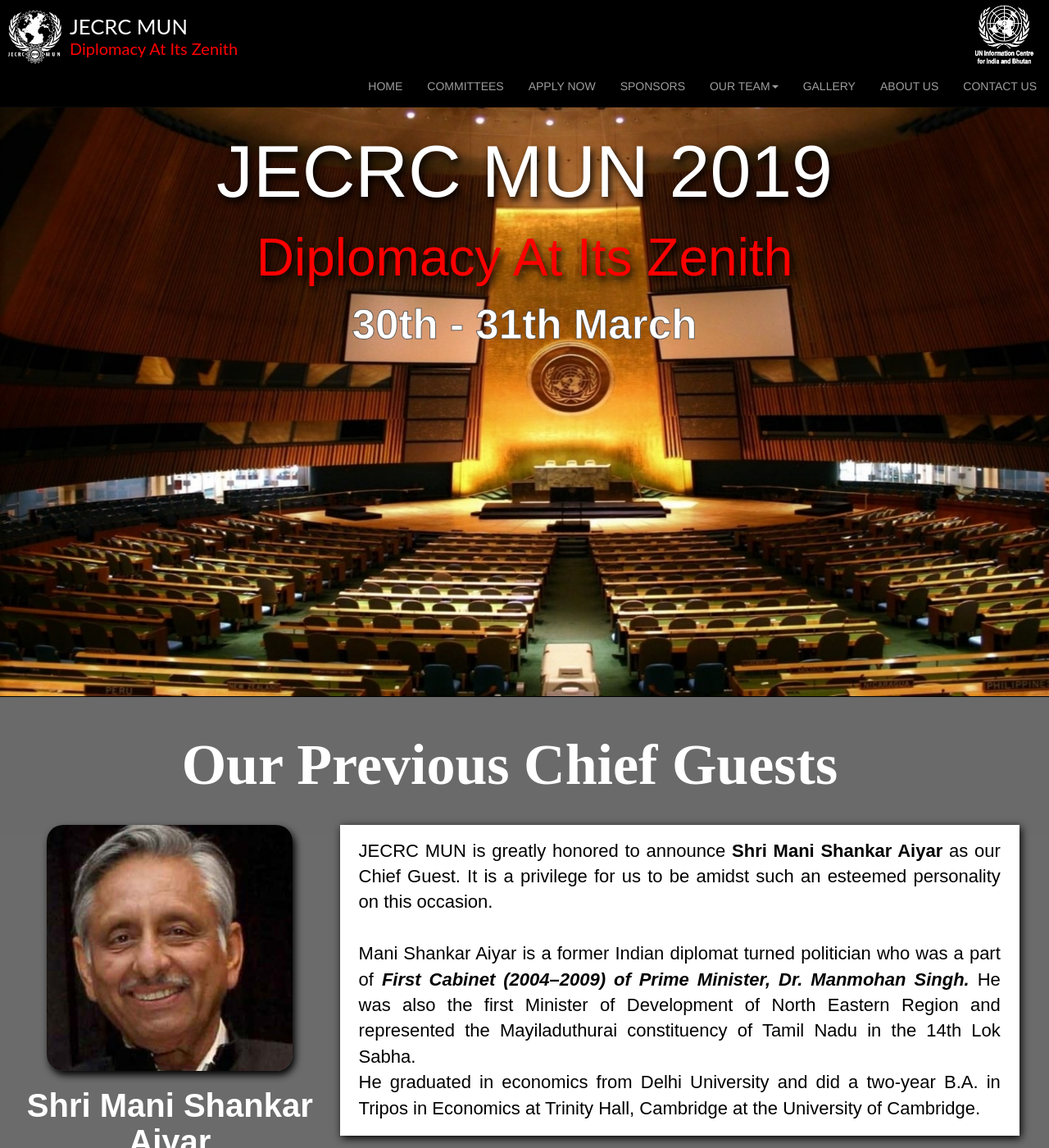
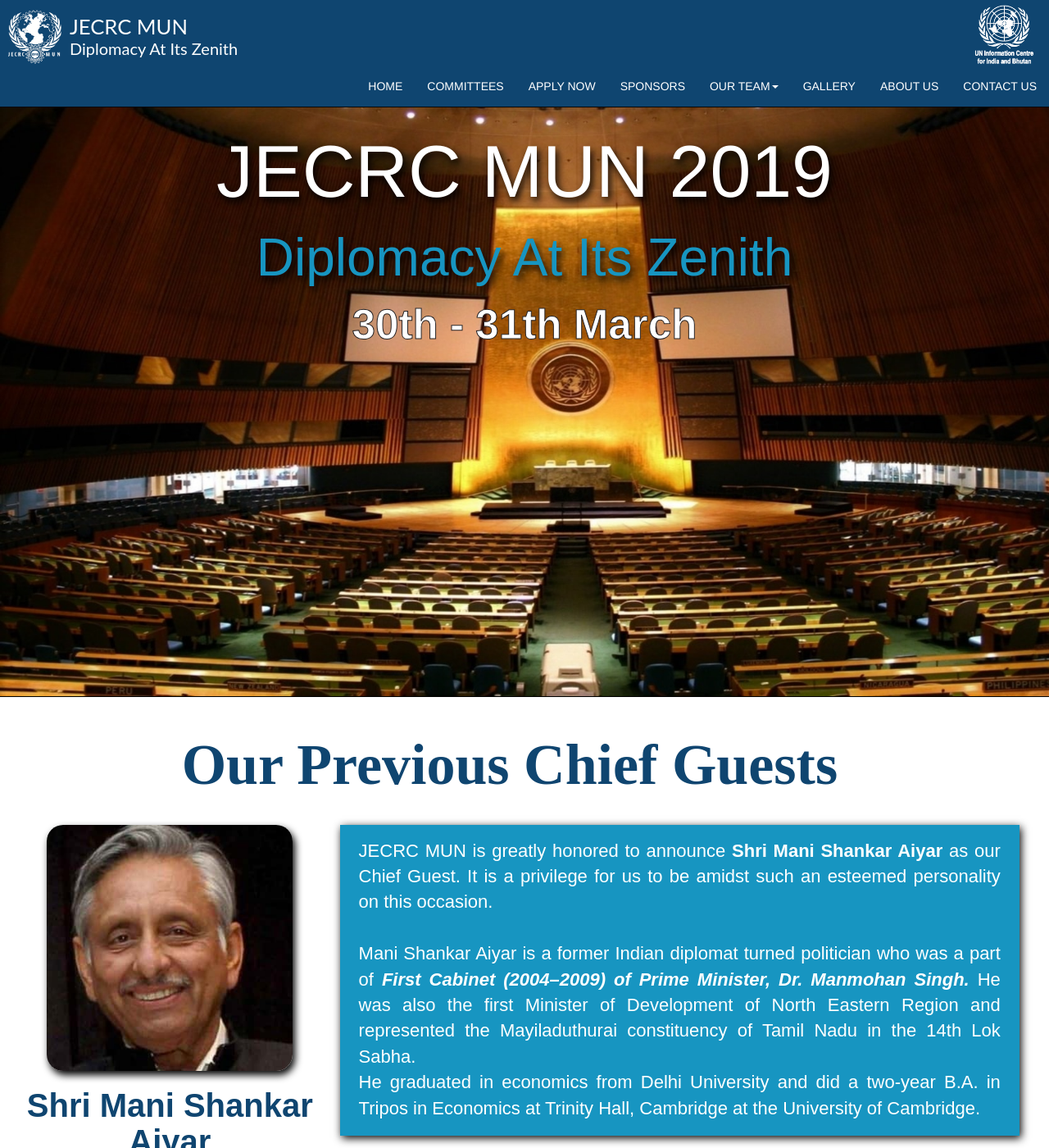
Before and after one commit to jecrcmun19/jecrcmun19.github.io, a Jekyll site: the page built from index.html, in a window 1280 px wide and 1400 px high. Shown: the whole window at 82% size. Built offline with Jekyll 4.4.1, drawn with Linux system fonts in a browser that asks for light colours.

Commit message:
update theme

```diff
--- a/_includes/header.html
+++ b/_includes/header.html
@@ -20,12 +20,12 @@
       </div>
       <div class="collapse navbar-collapse" id="myNavbar">
         <ul class="nav navbar-nav navbar-right">
-          <li><a class="item" href="/">HOME</a></li>
-          <li><a class="item" href="/#committee">COMMITTEES</a></li>
-          <li><a class="item" href="/#apply">APPLY NOW</a></li>
+          <li><a class="item nav-elements" href="/">HOME</a></li>
+          <li><a class="item nav-elements" href="/#committee">COMMITTEES</a></li>
+          <li><a class="item nav-elements" href="/#apply">APPLY NOW</a></li>
           <!-- <li><a class="item" href="/campus_ambassador/">CAMPUS AMBASSADOR</a></li> -->
           <!-- <li><a class="item" href="/collabrators/">OUR COLLABORATIONS</a></li> -->
-          <li><a class="item" href="/sponsors/">SPONSORS</a></li>
+          <li><a class="item nav-elements" href="/sponsors/">SPONSORS</a></li>
           <!-- <li class="dropdown"><a class="dropdown-toggle" data-toggle="dropdown" href="#">EXECUTIVE BOARD<span class="caret"></span></a> -->
             <ul class="dropdown-menu">
               {% for grp in site.data.execboard %}
@@ -34,16 +34,16 @@
             </ul>
           </li>
 
-          <li class="dropdown"><a class="dropdown-toggle" data-toggle="dropdown" href="#">OUR TEAM<span class="caret"></span></a>
+          <li class="dropdown"><a class="dropdown-toggle nav-elements" data-toggle="dropdown" href="#">OUR TEAM<span class="caret"></span></a>
             <ul class="dropdown-menu">
               {% for grp in site.data.team %}
               <li><a class="item" href="/our_team/#{{ forloop.index }}">{{ grp.group }}</a></li>
               {% endfor %}
             </ul>
           </li>
-          <li><a class="item" href="/gallery/">GALLERY</a></li>
-          <li><a class="item" href="/about_us/">ABOUT US</a></li>
-          <li><a class="item" href="/#mailus">CONTACT US</a></li>
+          <li><a class="item nav-elements" href="/gallery/">GALLERY</a></li>
+          <li><a class="item nav-elements" href="/about_us/">ABOUT US</a></li>
+          <li><a class="item nav-elements" href="/#mailus">CONTACT US</a></li>
         </ul>
       </div>
     </div>
--- a/assets/css/style.scss
+++ b/assets/css/style.scss
@@ -3,10 +3,11 @@
 ---
 
 @import "minima";
-$defualt-color: black;
-$primary_color: red;
-$backgrond: rgb(219, 219, 218);
-$sec_color: rgba(62, 62, 62, 0.77);
+$default-color: rgb(15, 69, 112);
+$primary_color: #1795C1;
+$color-white: white;
+$sec_color: #282425;
+$backgrond: white;
 html {
   overflow-x: hidden;
 }
@@ -18,7 +19,7 @@ header {
   z-index: 1;
 
   .header {
-    background: $defualt-color;
+    background: $default-color;
     padding: 20px 10px 10px 15px;
     height: 100px;
   }
@@ -47,7 +48,7 @@ header {
   }
 
   .header-logo-title {
-    color: $primary_color;
+    color: $color-white;
     font-family: lato;
     font-size: 2vw;
     line-height: 25px;
@@ -63,11 +64,11 @@ header {
   }
 
   #logo-jecrc {
-    color: white;
+    color: $color-white;
   }
 
   .container-fluid {
-    background: $defualt-color;
+    background: $default-color;
     width: 100%;
   }
 
@@ -80,6 +81,10 @@ header {
     a {
       font-size: 14px;
     }
+  }
+
+  .nav-elements{
+    color: $color-white !important;
   }
   @media screen and (max-width: 425px) {
     .logo_mun {
@@ -215,7 +220,7 @@ header {
   }
 
   .mun {
-    color: white;
+    color: $color-white;
     font-size: 7vw;
     padding-top: 20px;
     text-shadow: 3px 5px 10px black;
@@ -224,13 +229,13 @@ header {
   }
 
   #year {
-    color: white;
+    color: $color-white;
   }
 
   .caption {
     font-size: 5vw;
     text-shadow: 3px 5px 10px black;
-    color: red;
+    color: $primary_color;
     -webkit-animation: reveal 1s steps(9) infinite;
             animation: reveal 1s steps(9) infinite;
     font-family: sans-serif;
@@ -239,7 +244,7 @@ header {
 
   .dates {
     font-size: 4vw;
-    color: white;
+    color: $color-white;
     font-weight: bold;
     -webkit-text-stroke: 1px $sec_color;
   }
@@ -247,16 +252,16 @@ header {
   .btn {
     margin-top: 1%;
     margin-bottom: 1%;
-    background: red;
-    color: white;
+    background: $default-color;
+    color: $color-white;
     font-size: 35px;
     border-radius: 15px;
     font-weight: bold;
   }
 
   .btn:hover {
-    background: white;
-    color: red;
+    background: $color-white;
+    color: $default-color;
     cursor: pointer;
   }
   @media screen and (max-width: 1024px) and (min-width: 768px) {
@@ -341,7 +346,7 @@ header {
 /*-------------------------------------------------------*/
 #message {
   .container-fluid {
-    background: $sec_color;
+    background: $color-white;
     min-height: 480px;
     text-align: center;
     padding-right: 4%;
@@ -351,7 +356,7 @@ header {
   }
 
   #mess_title {
-    color: white;
+    color: $default-color;
     font-size: 70px;
     padding-top: 2%;
     font-weight: bold;
@@ -370,14 +375,14 @@ header {
   #message {
     text-align: justify;
     font-size: 22px;
-    color: black;
+    color: white;
     font-family: arial;
     font-weight: 500;
     padding: 2% 1% 1%;
   }
 
   #msg_box {
-    background-color: white;
+    background-color: $primary_color;
     -webkit-box-shadow: 2px 3px 10px black;
     box-shadow: 2px 3px 10px black;
   }
@@ -386,13 +391,13 @@ header {
     font-size: 40px;
     font-weight: bold;
     font-family: sans-serif;
-    color: white;
+    color: $default-color;
   }
 
   #desg {
     font-size: 30px;
     font-family: serif;
-    color: white;
+    color: $default-color;
   }
   @media screen and (max-width: 420px) {
     #message {
```
